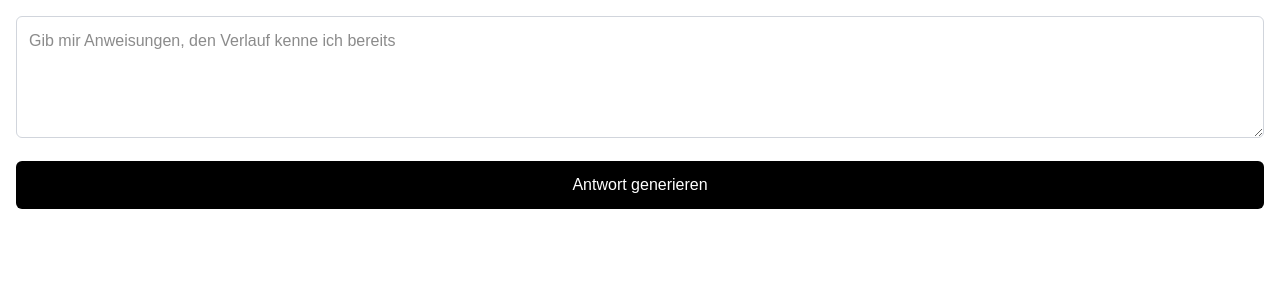
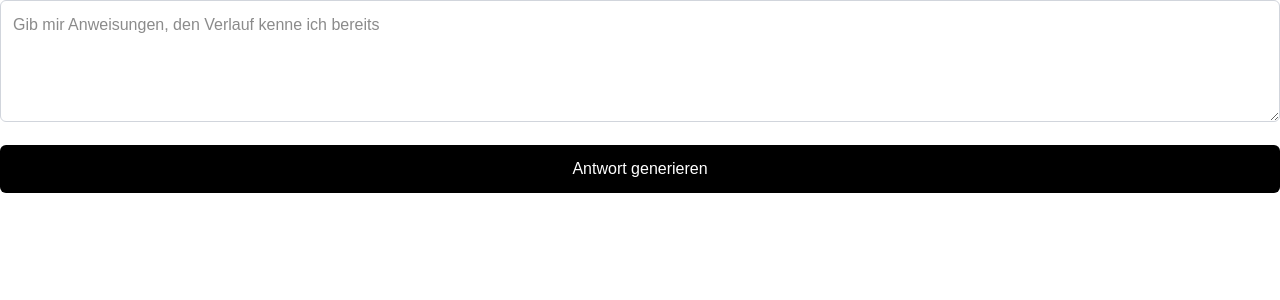
Before and after one commit to yalcinemilli/forage-gpt-test, a Next.js app: page / in a window 1280 px wide. Shown: the top 300 px of the page. Built offline with nearby package versions, Linux system fonts and the light colour scheme.

Commit message:
fix width

```diff
--- a/src/app/page.tsx
+++ b/src/app/page.tsx
@@ -270,7 +270,7 @@ export default function Home() {
   };
 
   return (
-    <div className="w-full p-4 space-y-6">
+    <div className="app">
       <form onSubmit={handleSubmit} className="space-y-4">
         <div>
           <textarea
```
